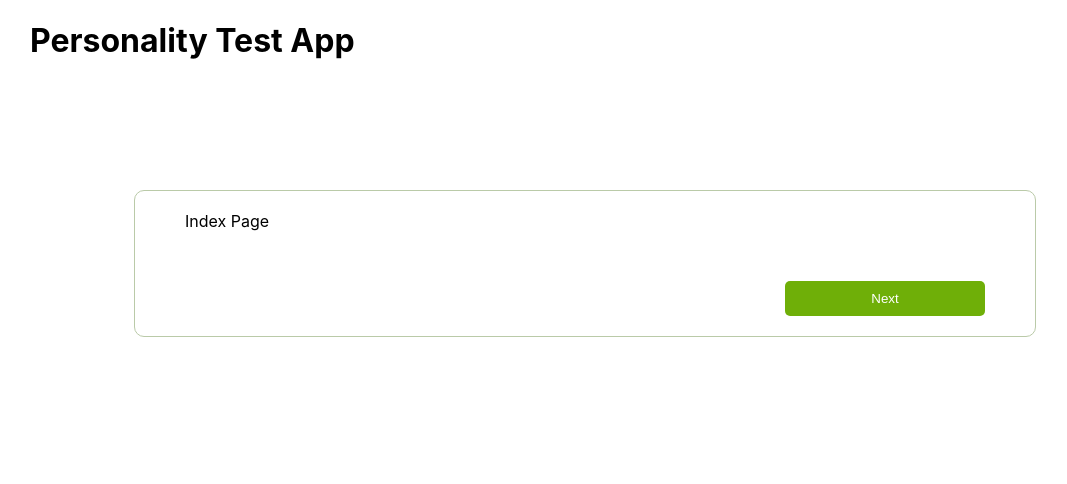
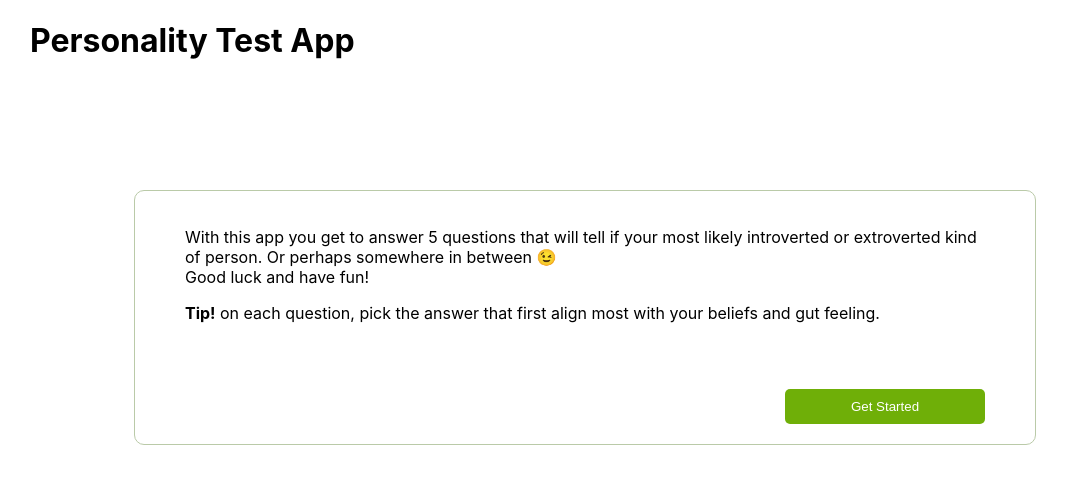
Before and after one commit to Clobbe/personality-test-app, a React (Create React App) app in the folder frontend/: page / in a window 1280 px wide. Shown: the top 484 px of the page, without its empty margins (55-1122 px from the left). Built offline with nearby package versions, Linux system fonts and the light colour scheme.

Commit message:
ADD :: adding introductionary text on Index-page

```diff
--- a/frontend/src/pages/Index.tsx
+++ b/frontend/src/pages/Index.tsx
@@ -1,4 +1,5 @@
 import { Container, Row, Col } from "react-grid-system";
+import { Link } from "react-router-dom";
 import Button from "../components/atoms/Button";
 import Card from "../components/atoms/Card";
 
@@ -18,11 +19,23 @@ const Index = () => {
     <Container>
       <Card>
         <Row>
-          <Col>Index Page</Col>
+          <Col>
+            <p>
+              With this app you get to answer 5 questions that will tell if your
+              most likely introverted or extroverted kind of person. Or perhaps
+              somewhere in between 😉 <br /> Good luck and have fun!
+            </p>
+            <p>
+              <b>Tip!</b> on each question, pick the answer that first align
+              most with your beliefs and gut feeling.
+            </p>
+          </Col>
         </Row>
         <Row>
           <Col>
-            <Button>Next</Button>
+            <Link to="/questionaire">
+              <Button>Get Started</Button>
+            </Link>
           </Col>
         </Row>
       </Card>
```
